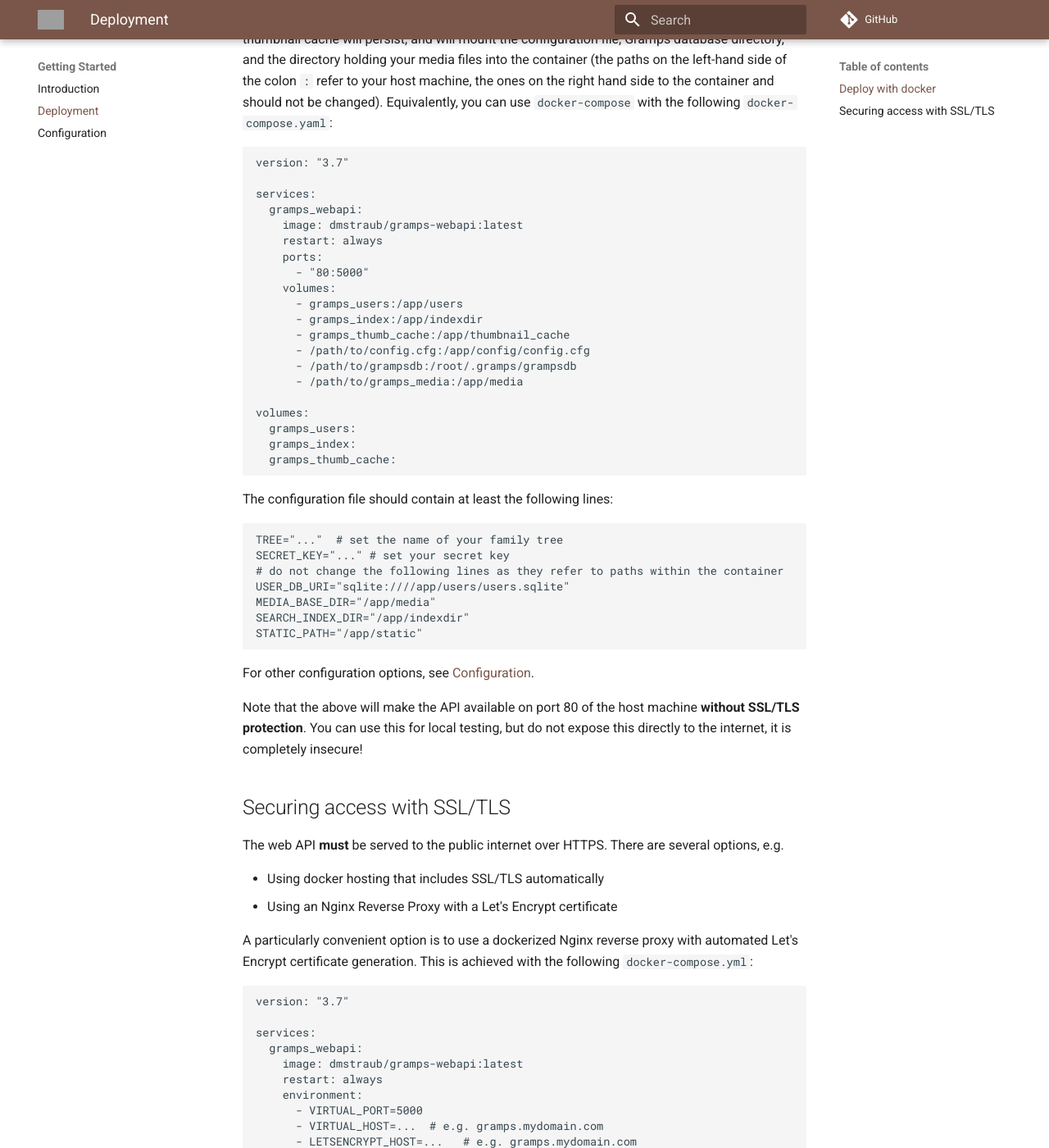
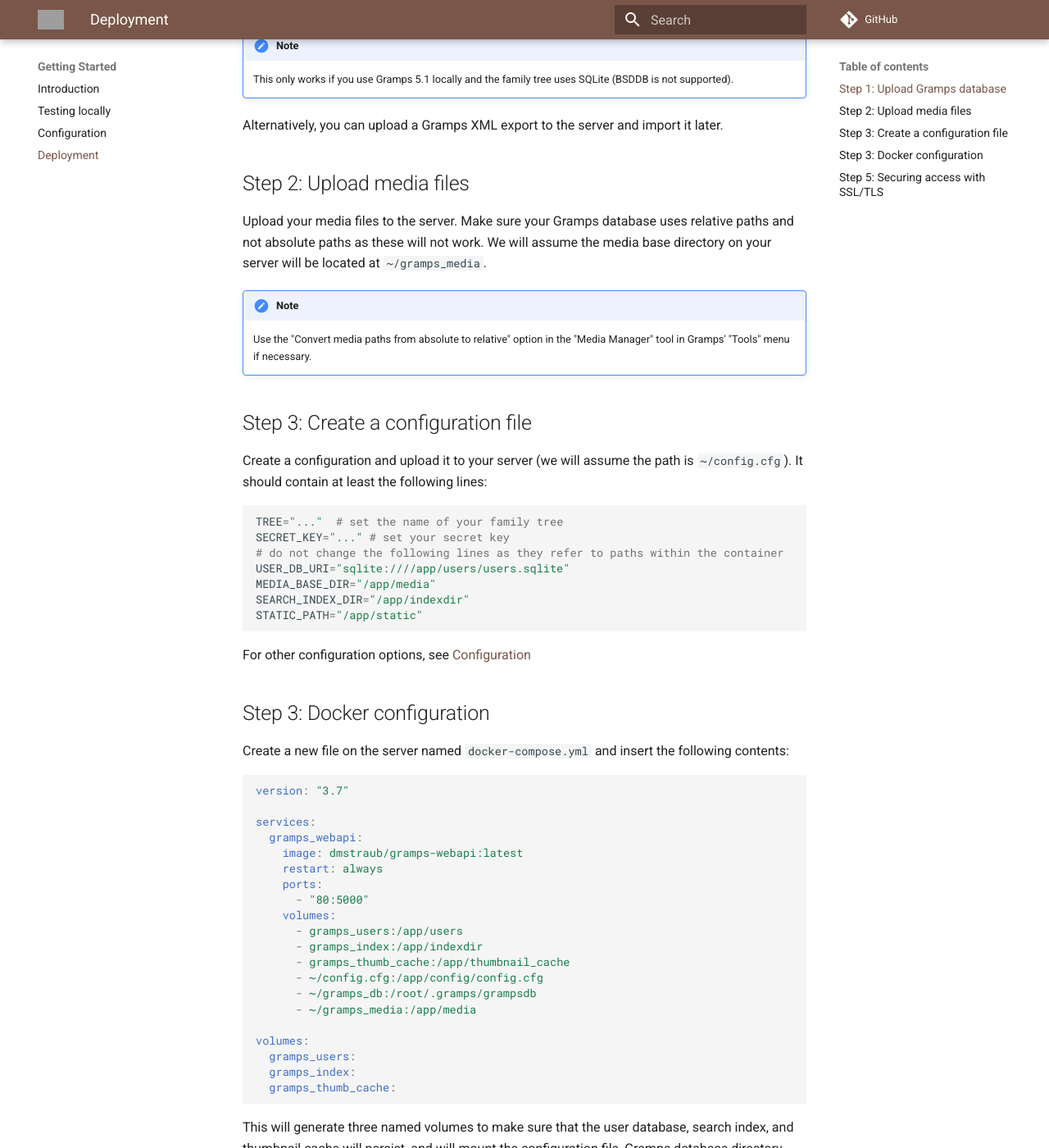
Before and after one commit to gramps-project/gramps-web-api, an MkDocs documentation site: the page built from docs/Deployment.md, in a window 1280 px wide and 1400 px high, scrolled down 636 px. Shown: the whole window at 82% size. Built offline with MkDocs 1.6.1 and Material for MkDocs 9.7.7, drawn with Linux system fonts in a browser that asks for light colours; comment, search, counter and statistics services are not loaded; some of the changed text lies outside the part shown; grey boxes are pictures that could not be loaded.

````diff
--- a/docs/Deployment.md
+++ b/docs/Deployment.md
@@ -1,22 +1,48 @@
-To deploy your family tree with the Gramps Web API to the web, the most convenient option at present is to use Docker.
+# Deploying with Docker
 
-## Deploy with docker
+To deploy your family tree with the Gramps Web API to a server, either on your local network or the internet, the most convenient option is to use Docker. We recommand using Docker Compose and will assume that Docker and Docker Compose are already installed in your system. Your can use Windows, Mac OS, or Linux as a host system. The supported architectures include not only x86-64 (desktop systems), but also ARM systems such as a Raspberry Pi, which can serve as a low-cost, but powerful (enough) web server.
 
-A continuously updated image with all the necessary ingredients is provided on [Docker Hub](https://hub.docker.com/r/dmstraub/gramps-webapi). You can run it with
+!!! note
+    You do not need to install Gramps on the server as it is contained in the docker image.
 
-```
-docker run -d --name=gramps_webapi --restart=always \
-  -v gramps_users:/app/users \
-  -v gramps_index:/app/indexdir \
-  -v gramps_thumb_cache:/app/thumbnail_cache \
-  -v /path/to/config.cfg:/app/config/config.cfg \
-  -v /path/to/grampsdb:/root/.gramps/grampsdb \
-  -v /path/to/gramps_media:/app/media \
-  -p 80:5000 \
-  dmstraub/gramps-webapi:latest
+## Step 1: Upload Gramps database
+
+Upload the Gramps database from your computer to the server. This is the directory that shows up before the family tree name when you run `gramps -l`. We will assume you will put it into the directory `~/gramps_db`.
+
+!!! note
+    This only works if you use Gramps 5.1 locally and the family tree uses SQLite (BSDDB is not supported).
+
+Alternatively, you can upload a Gramps XML export to the server and import it later.
+
+## Step 2: Upload media files
+
+Upload your media files to the server. Make sure your Gramps database uses relative paths and not absolute paths as these will not work. We will assume the media base directory on your server will be located at `~/gramps_media`.
+
+
+!!! note
+    Use the "Convert media paths from absolute to relative" option in the "Media Manager" tool in Gramps' "Tools" menu if necessary.
+
+
+
+## Step 3: Create a configuration file
+
+Create a configuration and upload it to your server (we will assume the path is `~/config.cfg`). It should contain at least the following lines:
+
+```python
+TREE="..."  # set the name of your family tree
+SECRET_KEY="..." # set your secret key
+# do not change the following lines as they refer to paths within the container
+USER_DB_URI="sqlite:////app/users/users.sqlite"
+MEDIA_BASE_DIR="/app/media"
+SEARCH_INDEX_DIR="/app/indexdir"
+STATIC_PATH="/app/static"
 ```
 
-This will generate three named volumes to make sure that the user database, search index, and thumbnail cache will persist, and will mount the configuration file, Gramps database directory, and the directory holding your media files into the container (the paths on the left-hand side of the colon `:` refer to your host machine, the ones on the right hand side to the container and should not be changed). Equivalently, you can use `docker-compose` with the following `docker-compose.yaml`:
+For other configuration options, see [Configuration](Configuration)
+
+## Step 3: Docker configuration
+
+Create a new file on the server named `docker-compose.yml` and insert the following contents:
 
 ```yaml
 version: "3.7"
@@ -31,9 +57,9 @@ services:
       - gramps_users:/app/users
       - gramps_index:/app/indexdir
       - gramps_thumb_cache:/app/thumbnail_cache
-      - /path/to/config.cfg:/app/config/config.cfg
-      - /path/to/grampsdb:/root/.gramps/grampsdb
-      - /path/to/gramps_media:/app/media
+      - ~/config.cfg:/app/config/config.cfg
+      - ~/gramps_db:/root/.gramps/grampsdb
+      - ~/gramps_media:/app/media
 
 volumes:
   gramps_users:
@@ -41,24 +67,14 @@ volumes:
   gramps_thumb_cache:
 ```
 
+This will generate three named volumes to make sure that the user database, search index, and thumbnail cache will persist, and will mount the configuration file, Gramps database directory, and the directory holding your media files into the container (the paths on the left-hand side of the colon `:` refer to your host machine, the ones on the right hand side to the container and should not be changed).
 
-The configuration file should contain at least the following lines:
+!!! warning
+    The above will make the API available on port 80 of the host machine **without SSL/TLS protection**. You can use this for local testing, but do not expose this directly to the internet, it is completely insecure!
 
-```python
-TREE="..."  # set the name of your family tree
-SECRET_KEY="..." # set your secret key
-# do not change the following lines as they refer to paths within the container
-USER_DB_URI="sqlite:////app/users/users.sqlite"
-MEDIA_BASE_DIR="/app/media"
-SEARCH_INDEX_DIR="/app/indexdir"
-STATIC_PATH="/app/static"
-```
 
-For other configuration options, see [Configuration](Configuration).
 
-Note that the above will make the API available on port 80 of the host machine **without SSL/TLS protection**. You can use this for local testing, but do not expose this directly to the internet, it is completely insecure!
-
-## Securing access with SSL/TLS
+## Step 5: Securing access with SSL/TLS
 
 The web API **must** be served to the public internet over HTTPS. There are several options, e.g.
 
@@ -83,24 +99,24 @@ services:
       - gramps_users:/app/users
       - gramps_index:/app/indexdir
       - gramps_thumb_cache:/app/thumbnail_cache
-      - /path/to/config.cfg:/app/config/config.cfg  # set the path before ':'
-      - /path/to/grampsdb:/root/.gramps/grampsdb  # set the path before ':'
-      - /path/to/gramps_media:/app/media   # set the path before ':'
+      - ~/config.cfg:/app/config/config.cfg
+      - ~/gramps_db:/root/.gramps/grampsdb
+      - ~/gramps_media:/app/media
     networks:
       - proxy-tier
       - default
 
   proxy:
-    image: jwilder/nginx-proxy
+    image: nginxproxy/nginx-proxy
     restart: always
     ports:
       - 80:80
       - 443:443
     environment:
       - ENABLE_IPV6=true
-    labels:
-      com.github.jrcs.letsencrypt_nginx_proxy_companion.nginx_proxy: "true"
     volumes:
+      - conf:/etc/nginx/conf.d
+      - dhparam:/etc/nginx/dhparam
       - certs:/etc/nginx/certs:ro
       - vhost.d:/etc/nginx/vhost.d
       - html:/usr/share/nginx/html
@@ -108,13 +124,15 @@ services:
     networks:
       - proxy-tier
 
-  letsencrypt-companion:
-    image: jrcs/letsencrypt-nginx-proxy-companion
+  acme-companion:
+    image: nginxproxy/acme-companion
+    container_name: nginx-proxy-acme
     restart: always
+    volumes_from:
+      - proxy
     volumes:
-      - certs:/etc/nginx/certs
-      - vhost.d:/etc/nginx/vhost.d
-      - html:/usr/share/nginx/html
+      - certs:/etc/nginx/certs:rw
+      - acme:/etc/acme.sh
       - /var/run/docker.sock:/var/run/docker.sock:ro
     networks:
       - proxy-tier
@@ -122,7 +140,10 @@ services:
       - proxy
 
 volumes:
+  acme:
   certs:
+  conf:
+  dhparam:
   vhost.d:
   html:
   gramps_users:
--- /dev/null
+++ b/docs/Testing.md
@@ -0,0 +1,51 @@
+# Testing the API locally
+
+On Linux, you can try out the Gramps Web API locally with your existing family tree by installing and running the Python application. The following assumes that your Python 3 executabe is called `python3`.
+
+## Install
+
+First, make sure you have installed Gramps and can import the Python package. Running
+```
+python3 -c 'import gramps'
+```
+on the command line should not return an error.
+
+Then, install the `gramps-webapi` Python package as
+
+```
+python3 -m pip install --user gramps-webapi
+```
+
+## Configure
+
+Before running the application, we need to create a minimal configuration file.
+
+!!! warning
+    Do not use this configuration in production.
+
+Create a file `test.cfg` with the content
+```
+TREE="My Family Tree"
+DISABLE_AUTH=True
+```
+replacing `My Family Tree` with the name of your family tree database. Use `gramps -l` to list admissible names.
+
+## Run
+
+!!! warning
+    Please back up your family tree before starting to test the Web API on your research data.
+
+!!! note
+    When running the Python application directly, please close Gramps desktop before starting the API, even though modifying the database will fail as it is locked (so the database cannot be corrupted).
+
+
+Now, you can run the Web API with the command
+
+```
+python3 -O -m gramps_webapi --config test.cfg run --port 5555
+```
+
+You can now start interacting with the API at `http://localhost:5555/api`.
+
+!!! warning
+    Do not expose this as-is to a public network or the internet, as anyone will be able to view and modify your family tree!
--- a/mkdocs.yml
+++ b/mkdocs.yml
@@ -1,11 +1,12 @@
 nav:
     - Getting Started:
           - Introduction: index.md
+          - Testing locally: Testing.md
+          - Configuration: Configuration.md
           - Deployment: Deployment.md
-          - Configuration: Configuration.md
     - API specification: api.md
     - Developer Guide:
-          - Introduction: Development-instructions.md
+          - Development environment: Development-instructions.md
 site_name: Gramps Web API
 site_url: https://gramps-project.github.io/gramps-webapi
 repo_url: https://github.com/gramps-project/gramps-webapi
@@ -22,3 +23,7 @@ theme:
     logo: logo.svg
 plugins:
   - search
+markdown_extensions:
+  - admonition
+  - pymdownx.highlight
+  - pymdownx.superfences
````
Also changed, not shown: other parts of docs/Deployment.md (+1 -1 lines), README.md (+1 -5 lines), docs/Configuration.md (+11 -3 lines), docs/api.md (+2 -0 lines), docs/index.md (+17 -0 lines).
